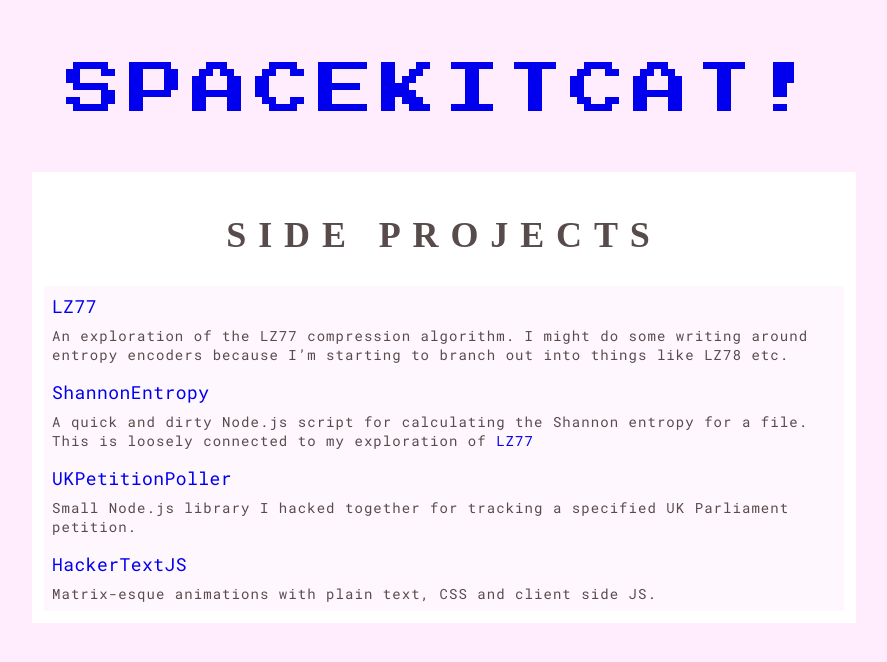
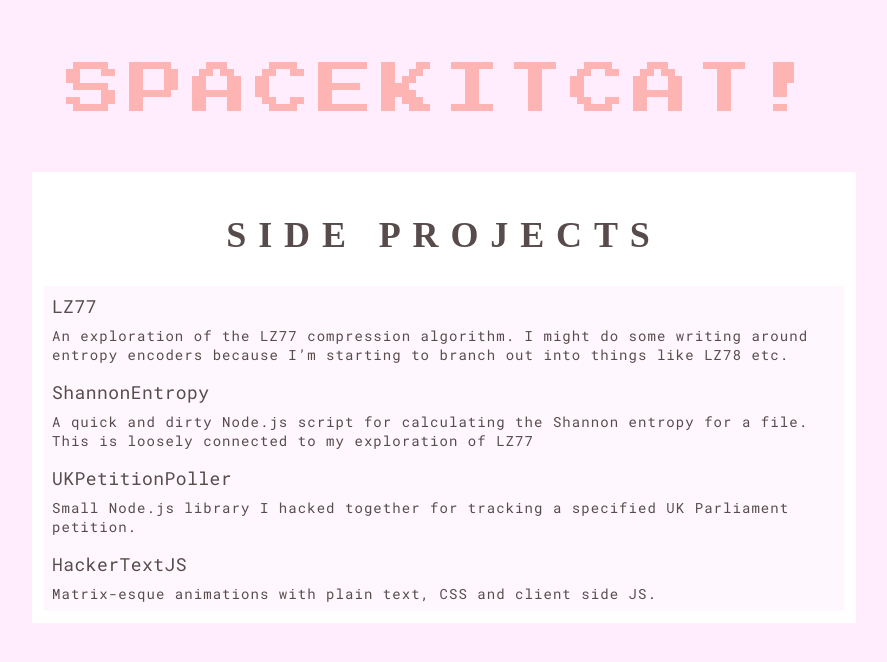
Before and after one commit to spacekitcat/spacekitcat.github.io, a Jekyll site: the page built from index.md, in a window 1280 px wide. Shown: the top 662 px of the page, without its empty margins (18-905 px from the left). Built offline with Jekyll 4.4.1, drawn with Linux system fonts in a browser that asks for light colours; some web fonts are replaced; our own code applies the rules of GitHub Pages for plain Markdown files.

Commit message:
Fix style

```diff
--- a/_sass/global.scss
+++ b/_sass/global.scss
@@ -22,6 +22,7 @@ $purple-violet: rgb(200, 180, 255);
   width: 800px;
 
   a {
+    color: $salmon;
     font-family: 'Press Start 2P', cursive;
     font-size: 56px;
     letter-spacing: 0.125em;
@@ -74,12 +75,13 @@ $purple-violet: rgb(200, 180, 255);
   }
 
   a {
+    color: $black;
     text-decoration: none;
     &:visited {
-      color: $black;
+      color: $salmon;
       text-decoration: none;
     }
-     &:hover {
+    &:hover {
       color: $salmon;
       text-decoration: underline;
     }
```
